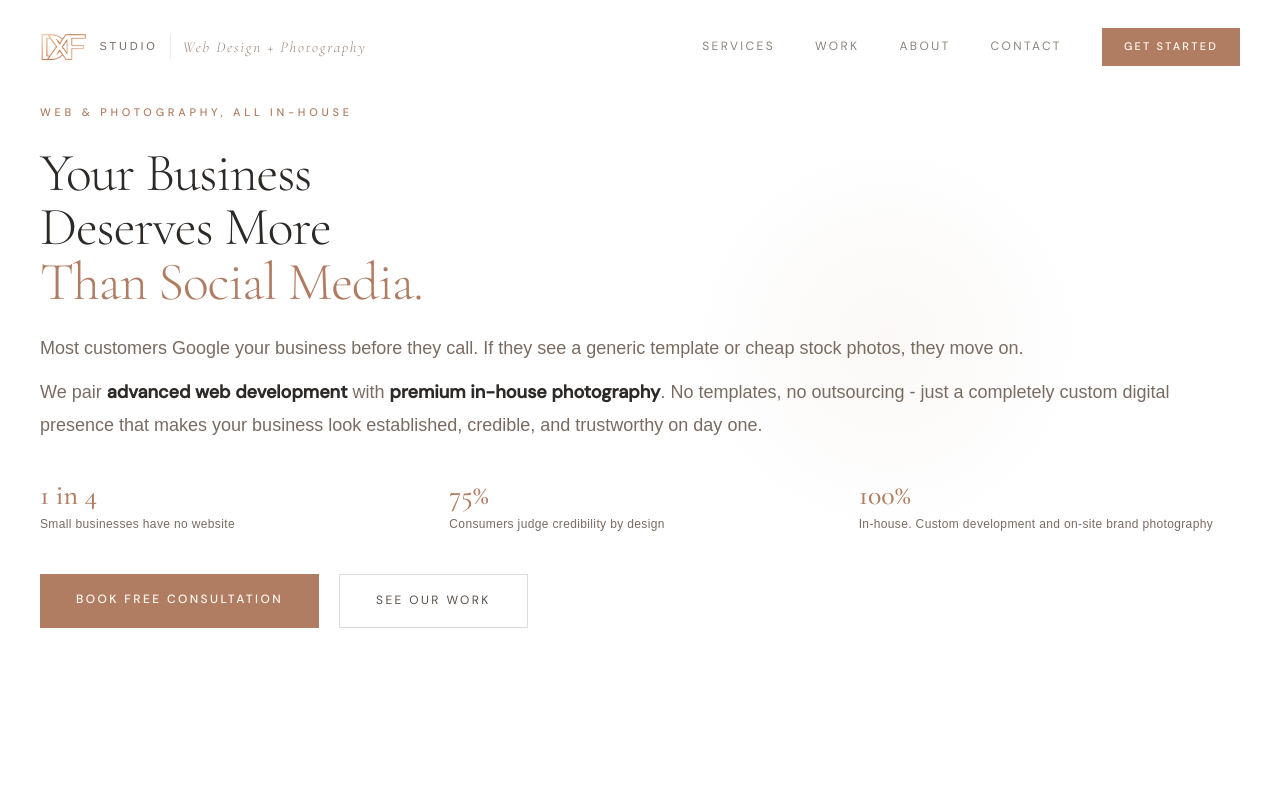
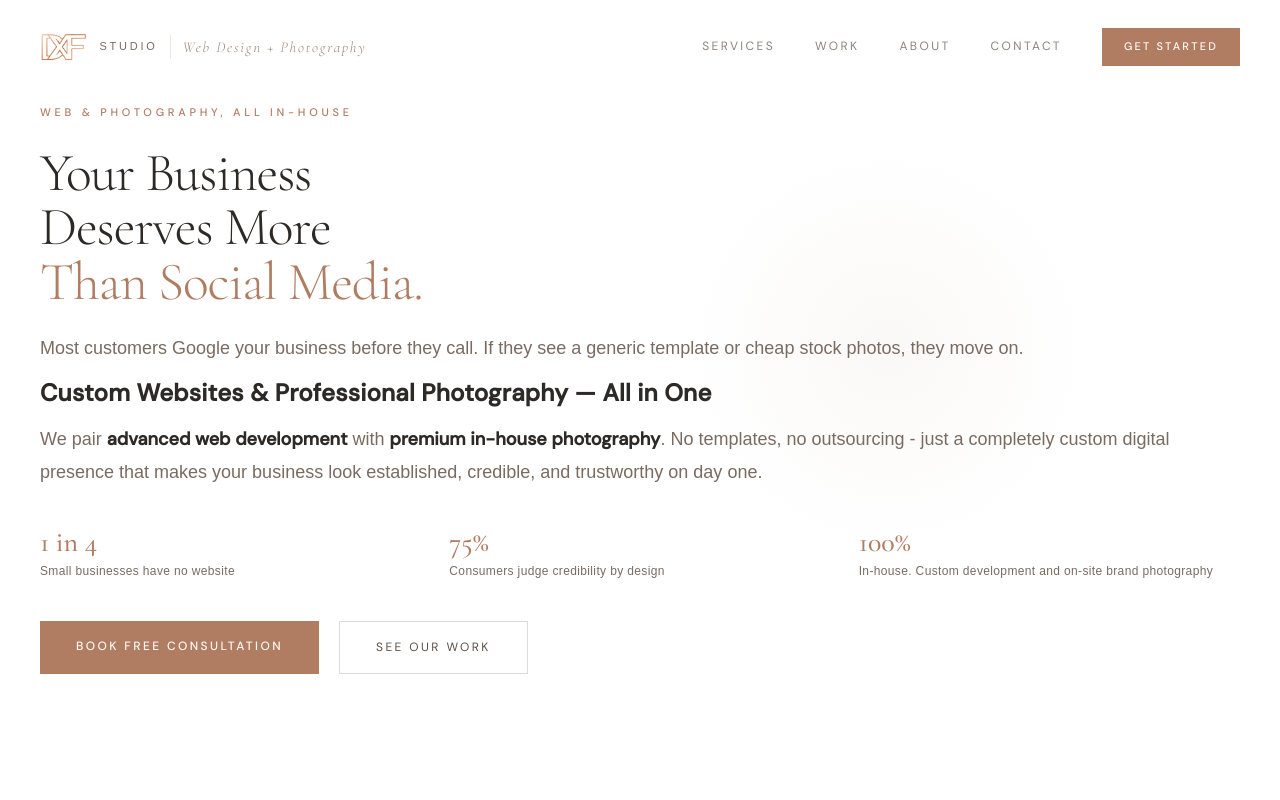
Before and after one commit to danielfan-pro/dxfstudio, a Next.js app: page / in a window 1280 px wide. Shown: the top 800 px of the page. Built offline with nearby package versions, Linux system fonts and the light colour scheme; a web font is replaced by a local one.

Commit message:
Add hero offer subheading

```diff
--- a/components/Hero.js
+++ b/components/Hero.js
@@ -103,6 +103,16 @@ export default function Hero() {
           <p style={{ marginBottom: '12px' }}>
             Most customers Google your business before they call. If they see a generic template or cheap stock photos, they move on.
           </p>
+          <p style={{
+            fontSize: 'clamp(18px, 2.2vw, 24px)',
+            fontWeight: 700,
+            letterSpacing: '0.01em',
+            color: '#2d2926',
+            lineHeight: 1.45,
+            marginBottom: '12px',
+          }}>
+            Custom Websites &amp; Professional Photography — All in One
+          </p>
           <p>
             We pair <strong style={{ fontWeight: 700, color: '#2d2926' }}>advanced web development</strong> with <strong style={{ fontWeight: 700, color: '#2d2926' }}>premium in-house photography</strong>. No templates, no outsourcing - just a completely custom digital presence that makes your business look established, credible, and trustworthy on day one.
           </p>
```
